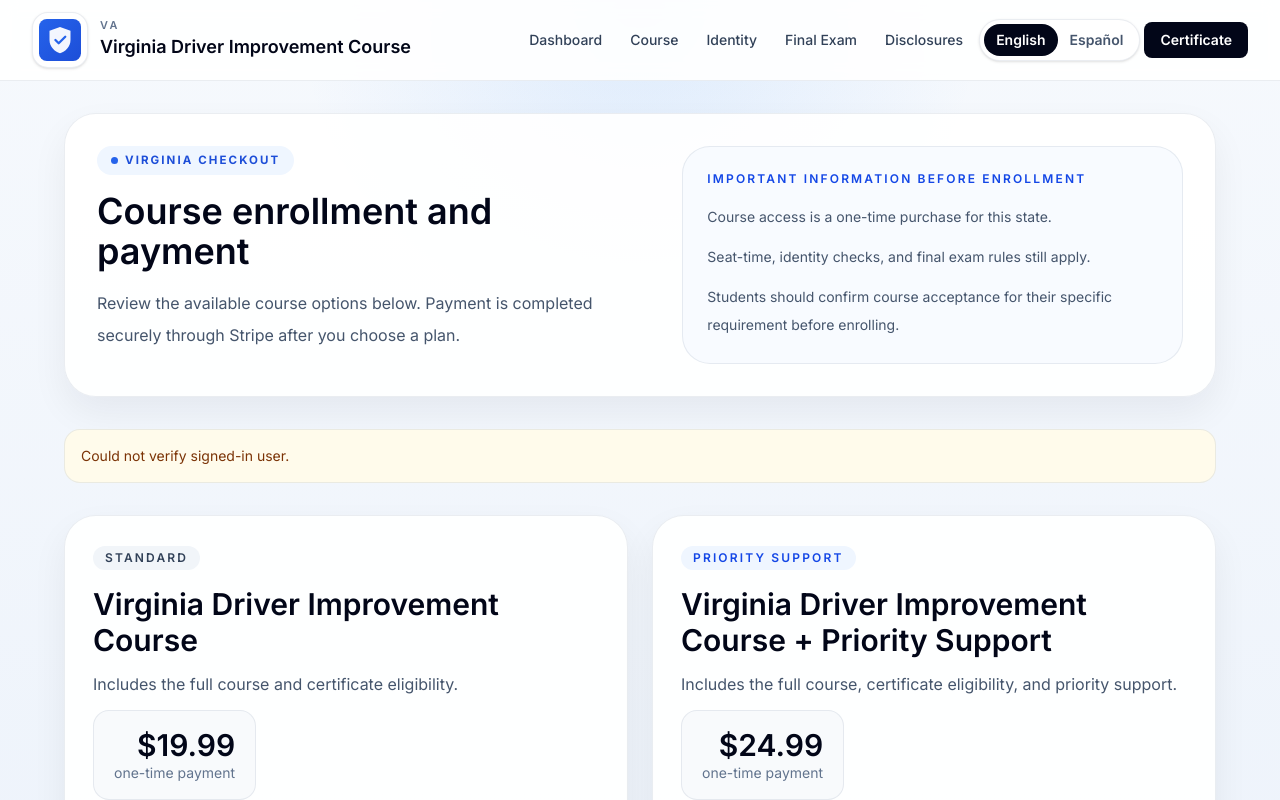
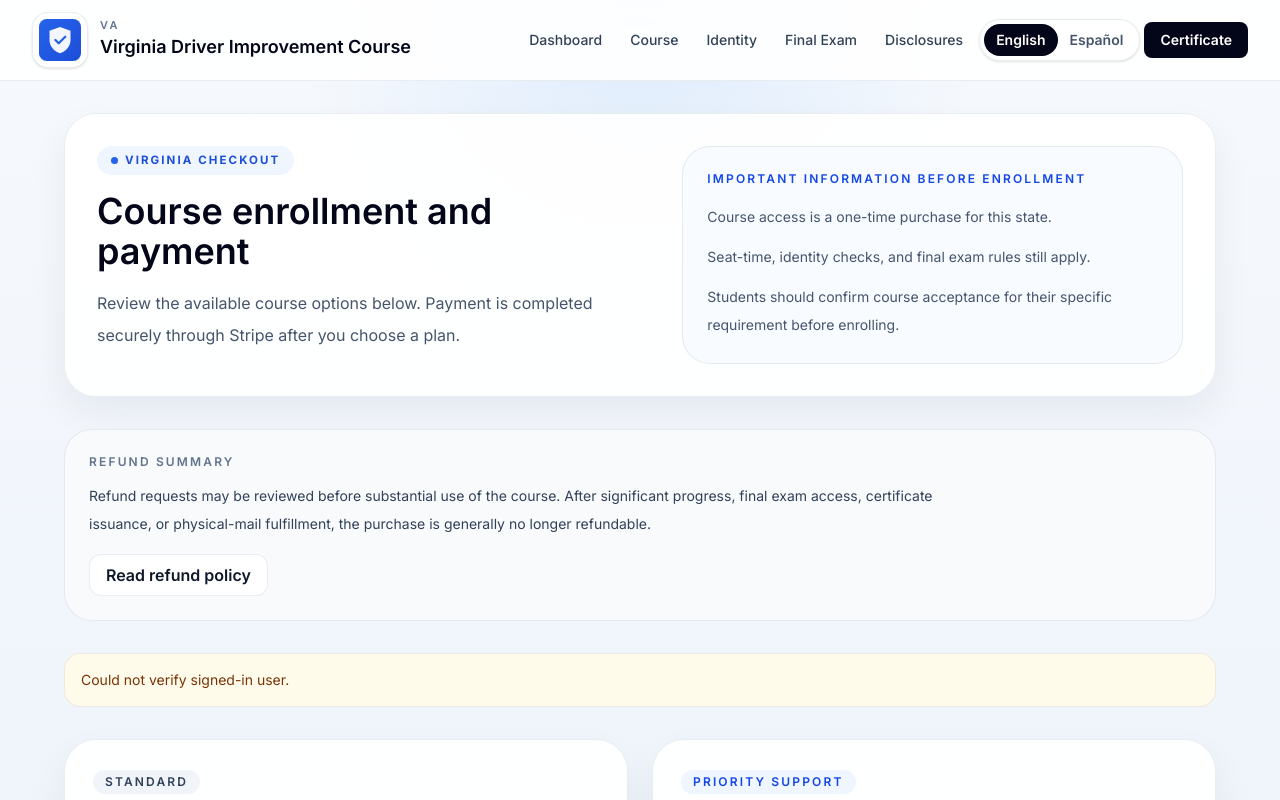
Before and after one commit to ankurfadia-ctrl/driver-course-platform, a Next.js app: page /virginia/checkout in a window 1280 px wide. Shown: the top 800 px of the page. Built offline with nearby package versions, Linux system fonts and the light colour scheme; no server answers.

Commit message:
Add student-facing refund policy

```diff
--- a/app/[state]/checkout/page.tsx
+++ b/app/[state]/checkout/page.tsx
@@ -8,7 +8,7 @@ import {
   getAvailableCoursePlans,
   type SupportTier,
 } from "@/lib/payment/plans"
-import { getCourseConfig, getDisclosuresRoute } from "@/lib/course-config"
+import { getCourseConfig, getDisclosuresRoute, getRefundsRoute } from "@/lib/course-config"
 import { getCourseAccessStatus } from "@/lib/course-access"
 import { usePreferredSiteLanguageClient } from "@/lib/site-language-client"
 
@@ -110,6 +110,10 @@ export default function StateCheckoutPage() {
           reviewBody:
             "Los estudiantes deben confirmar la aceptacion del curso para su necesidad especifica ante tribunal, DMV, empleador o seguro antes de inscribirse. Pueden aplicarse verificaciones de identidad, reglas de tiempo del curso y limites del examen.",
           reviewCta: `Leer informacion del curso de ${stateDisplayName}`,
+          refundTitle: "Resumen de reembolso",
+          refundBody:
+            "Las solicitudes de reembolso pueden revisarse antes de un uso sustancial del curso. Despues de progreso importante, acceso al examen final, emision del certificado o cumplimiento de correo fisico, la compra normalmente deja de ser reembolsable.",
+          refundCta: "Leer politica de reembolso",
           backCourse: "Volver al curso",
           questions: "Preguntas antes de comprar?",
         }
@@ -180,6 +184,10 @@ export default function StateCheckoutPage() {
           reviewBody:
             "Students should confirm course acceptance for their specific court, DMV, employer, or insurance need before enrolling. Identity checks, seat-time rules, and exam limits may apply.",
           reviewCta: `Read ${stateDisplayName} course information`,
+          refundTitle: "Refund summary",
+          refundBody:
+            "Refund requests may be reviewed before substantial use of the course. After significant progress, final exam access, certificate issuance, or physical-mail fulfillment, the purchase is generally no longer refundable.",
+          refundCta: "Read refund policy",
           backCourse: "Back to Course",
           questions: "Questions Before Buying?",
         }
@@ -342,6 +350,21 @@ export default function StateCheckoutPage() {
             </div>
           </div>
         </div>
+      </section>
+
+      <section className="rounded-[1.75rem] border border-slate-200 bg-slate-50 p-6">
+        <div className="text-xs font-semibold uppercase tracking-[0.18em] text-slate-500">
+          {copy.refundTitle}
+        </div>
+        <p className="mt-3 max-w-4xl text-sm leading-7 text-slate-700">
+          {copy.refundBody}
+        </p>
+        <Link
+          href={getRefundsRoute(state)}
+          className="mt-4 inline-flex rounded-xl border border-slate-300 bg-white px-4 py-2 font-semibold text-slate-900 hover:bg-slate-100"
+        >
+          {copy.refundCta}
+        </Link>
       </section>
 
       {purchaseError ? (
--- /dev/null
+++ b/app/[state]/refunds/page.tsx
@@ -0,0 +1,120 @@
+import Link from "next/link"
+import {
+  getCourseConfig,
+  getSupportRoute,
+} from "@/lib/course-config"
+import { getPreferredSiteLanguage } from "@/lib/site-language-server"
+
+export default async function StateRefundsPage({
+  params,
+}: {
+  params: Promise<{ state: string }>
+}) {
+  const { state } = await params
+  const config = getCourseConfig(state)
+  const language = await getPreferredSiteLanguage()
+  const copy =
+    language === "es"
+      ? {
+          label: "Reembolsos",
+          title: `Politica de reembolso del curso de ${config.stateName}`,
+          intro:
+            "Esta pagina explica cuando puede estar disponible un reembolso y cuando una compra normalmente deja de ser reembolsable.",
+          sectionOne: "Regla general",
+          sectionOneBody1:
+            "Las solicitudes de reembolso pueden revisarse si el estudiante no ha usado el curso de forma significativa despues de la compra.",
+          sectionOneBody2:
+            "Una vez que el curso se ha usado de forma sustancial, el acceso ya no se considera una compra sin usar.",
+          sectionTwo: "Cuando una compra normalmente no es reembolsable",
+          sectionTwoBody1:
+            "Las compras normalmente no son reembolsables despues de progreso sustancial en el curso, acceso al examen final, emision del certificado o uso material del acceso comprado.",
+          sectionTwoBody2:
+            "Las copias de certificado enviadas por correo normalmente no son reembolsables una vez que el pedido ha sido enviado al proveedor de correo para su cumplimiento.",
+          sectionThree: "Cargos duplicados y mejoras",
+          sectionThreeBody1:
+            "Los cargos duplicados accidentales pueden revisarse para reembolso.",
+          sectionThreeBody2:
+            "Las mejoras a soporte prioritario pueden revisarse para reembolso si el beneficio mejorado no ha sido usado de forma significativa.",
+          supportTitle: "Solicitar una revision",
+          supportBody:
+            "Para preguntas sobre reembolsos o para solicitar una revision, empieza con la ",
+          supportLink: "pagina de soporte",
+        }
+      : {
+          label: "Refunds",
+          title: `${config.stateName} course refund policy`,
+          intro:
+            "This page explains when a refund may be available and when a purchase normally becomes nonrefundable.",
+          sectionOne: "General rule",
+          sectionOneBody1:
+            "Refund requests may be reviewed if the student has not made meaningful use of the course after purchase.",
+          sectionOneBody2:
+            "Once the course has been used in a substantial way, the access is no longer treated as an unused purchase.",
+          sectionTwo: "When a purchase is normally nonrefundable",
+          sectionTwoBody1:
+            "Purchases are generally nonrefundable after substantial course progress, final exam access, certificate issuance, or other material use of the purchased access.",
+          sectionTwoBody2:
+            "Mailed certificate copies are generally nonrefundable once the order has been submitted to the mail provider for fulfillment.",
+          sectionThree: "Duplicate charges and upgrades",
+          sectionThreeBody1:
+            "Accidental duplicate charges may be reviewed for refund.",
+          sectionThreeBody2:
+            "Priority-support upgrades may be reviewed for refund if the upgraded benefit has not been used in a meaningful way.",
+          supportTitle: "Request a review",
+          supportBody:
+            "For refund questions or to request a review, start with the ",
+          supportLink: "support page",
+        }
+
+  return (
+    <div className="mx-auto max-w-4xl space-y-8">
+      <section className="glass-panel rounded-[2rem] bg-white p-8">
+        <div className="text-sm font-semibold uppercase tracking-[0.18em] text-slate-500">
+          {copy.label}
+        </div>
+        <h1 className="mt-3 text-3xl font-semibold text-slate-900">
+          {copy.title}
+        </h1>
+        <p className="mt-4 leading-7 text-slate-700">{copy.intro}</p>
+      </section>
+
+      <section className="glass-panel rounded-[2rem] bg-white p-8">
+        <h2 className="text-xl font-semibold text-slate-900">{copy.sectionOne}</h2>
+        <div className="mt-4 space-y-4 text-sm leading-7 text-slate-700">
+          <p>{copy.sectionOneBody1}</p>
+          <p>{copy.sectionOneBody2}</p>
+        </div>
+      </section>
+
+      <section className="glass-panel rounded-[2rem] bg-white p-8">
+        <h2 className="text-xl font-semibold text-slate-900">{copy.sectionTwo}</h2>
+        <div className="mt-4 space-y-4 text-sm leading-7 text-slate-700">
+          <p>{copy.sectionTwoBody1}</p>
+          <p>{copy.sectionTwoBody2}</p>
+        </div>
+      </section>
+
+      <section className="glass-panel rounded-[2rem] bg-white p-8">
+        <h2 className="text-xl font-semibold text-slate-900">{copy.sectionThree}</h2>
+        <div className="mt-4 space-y-4 text-sm leading-7 text-slate-700">
+          <p>{copy.sectionThreeBody1}</p>
+          <p>{copy.sectionThreeBody2}</p>
+        </div>
+      </section>
+
+      <section className="glass-panel rounded-[2rem] bg-white p-8">
+        <h2 className="text-xl font-semibold text-slate-900">{copy.supportTitle}</h2>
+        <p className="mt-4 text-sm leading-7 text-slate-700">
+          {copy.supportBody}
+          <Link
+            href={getSupportRoute(state)}
+            className="font-medium text-slate-900 underline"
+          >
+            {copy.supportLink}
+          </Link>
+          .
+        </p>
+      </section>
+    </div>
+  )
+}
--- a/app/[state]/terms/page.tsx
+++ b/app/[state]/terms/page.tsx
@@ -1,5 +1,5 @@
 import Link from "next/link"
-import { getCourseConfig, getSupportRoute } from "@/lib/course-config"
+import { getCourseConfig, getRefundsRoute, getSupportRoute } from "@/lib/course-config"
 import { getPreferredSiteLanguage } from "@/lib/site-language-server"
 
 export default async function StateTermsPage({
@@ -27,6 +27,10 @@ export default async function StateTermsPage({
             "El curso puede usar seguimiento del tiempo, verificacion de identidad, monitoreo de actividad y controles del examen antes de conceder la finalizacion o el acceso al certificado.",
           controlsBody2:
             "No completar los pasos requeridos del curso, las verificaciones de identidad o los requisitos del examen puede impedir la finalizacion.",
+          refunds: "Reembolsos",
+          refundsBody:
+            "Las solicitudes de reembolso pueden revisarse antes de un uso sustancial del curso. Revisa la ",
+          refundsLink: "politica de reembolso",
           support: "Soporte",
           supportBody:
             "Para problemas de cuenta, curso o certificado, empieza con la ",
@@ -47,6 +51,10 @@ export default async function StateTermsPage({
             "The course may use seat-time tracking, identity verification, activity monitoring, and exam controls before completion or certificate access is granted.",
           controlsBody2:
             "Failure to complete required course steps, identity checks, or exam requirements may prevent completion.",
+          refunds: "Refunds",
+          refundsBody:
+            "Refund requests may be reviewed before substantial use of the course. Review the ",
+          refundsLink: "refund policy",
           support: "Support",
           supportBody:
             "For account, course, or certificate issues, start with the ",
@@ -84,6 +92,20 @@ export default async function StateTermsPage({
       </section>
 
       <section className="glass-panel rounded-[2rem] bg-white p-8">
+        <h2 className="text-xl font-semibold text-slate-900">{copy.refunds}</h2>
+        <p className="mt-4 text-sm leading-7 text-slate-700">
+          {copy.refundsBody}
+          <Link
+            href={getRefundsRoute(state)}
+            className="font-medium text-slate-900 underline"
+          >
+            {copy.refundsLink}
+          </Link>
+          .
+        </p>
+      </section>
+
+      <section className="glass-panel rounded-[2rem] bg-white p-8">
         <h2 className="text-xl font-semibold text-slate-900">{copy.support}</h2>
         <p className="mt-4 text-sm leading-7 text-slate-700">
           {copy.supportBody}
--- a/app/sitemap.ts
+++ b/app/sitemap.ts
@@ -15,6 +15,7 @@ export default function sitemap(): MetadataRoute.Sitemap {
     `/${state}/faq`,
     `/${state}/privacy`,
     `/${state}/terms`,
+    `/${state}/refunds`,
     `/${state}/contact`,
   ])
 
--- a/components/state-footer.tsx
+++ b/components/state-footer.tsx
@@ -6,6 +6,7 @@ import {
   getDisclosuresRoute,
   getFaqRoute,
   getPrivacyRoute,
+  getRefundsRoute,
   getSupportRoute,
   getTermsRoute,
 } from "@/lib/course-config"
@@ -25,6 +26,7 @@ export default async function StateFooter({ state }: { state: string }) {
           faq: "Preguntas",
           privacy: "Privacidad",
           terms: "Terminos",
+          refunds: "Reembolsos",
           contact: "Contacto",
           support: "Soporte",
           supportTitle: "Empieza con soporte en linea",
@@ -41,6 +43,7 @@ export default async function StateFooter({ state }: { state: string }) {
           faq: "FAQ",
           privacy: "Privacy",
           terms: "Terms",
+          refunds: "Refunds",
           contact: "Contact",
           support: "Support",
           supportTitle: "Start with online support",
@@ -83,6 +86,9 @@ export default async function StateFooter({ state }: { state: string }) {
               <Link href={getTermsRoute(state)} className="hover:text-slate-950">
                 {copy.terms}
               </Link>
+              <Link href={getRefundsRoute(state)} className="hover:text-slate-950">
+                {copy.refunds}
+              </Link>
               <Link href={getContactRoute(state)} className="hover:text-slate-950">
                 {copy.contact}
               </Link>
--- a/lib/course-config.ts
+++ b/lib/course-config.ts
@@ -196,6 +196,10 @@ export function getContactRoute(state: string) {
   return getStateRoute(state, "contact")
 }
 
+export function getRefundsRoute(state: string) {
+  return getStateRoute(state, "refunds")
+}
+
 export function getFaqRoute(state: string) {
   return getStateRoute(state, "faq")
 }
```
